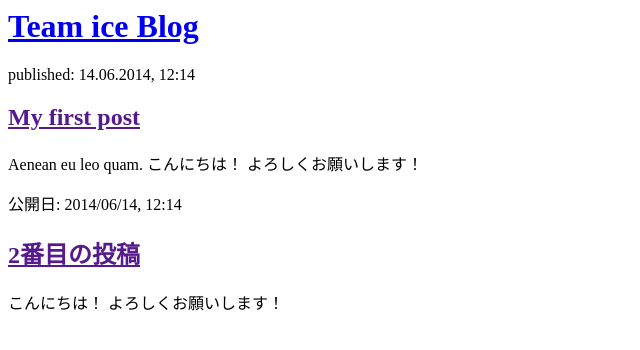
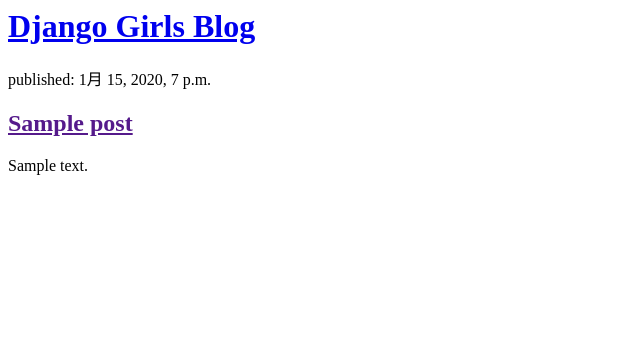
Before and after one commit to 4pro-team-ice/our-first-app, a Django app: page / in a window 1280 px wide. Shown: the top 350 px of the page, without its empty margins (0-640 px from the left). Run offline with Django 3.2, Linux system fonts and the light colour scheme; tables that the repository leaves empty hold one stand-in row (values such as "Sample post").

Commit message:
Modified templates to display posts from database.

```diff
--- a/tsuda/templates/tsuda/post_list.html
+++ b/tsuda/templates/tsuda/post_list.html
@@ -4,19 +4,15 @@
   </head>
   <body>
     <div>
-            <h1><a href="/">Team ice Blog</a></h1>
+      <h1><a href="/">Django Girls Blog</a></h1>
     </div>
 
+    {% for post in posts %}
     <div>
-            <p>published: 14.06.2014, 12:14</p>
-            <h2><a href="">My first post</a></h2>
-            <p>Aenean eu leo quam. こんにちは！ よろしくお願いします！ </p>
+      <p>published: {{ post.published_date }}</p>
+      <h2><a href="">{{ post.title }}</a></h2>
+      <p>{{ post.text|linebreaksbr }}</p>
     </div>
-
-        <div>
-            <p>公開日: 2014/06/14, 12:14</p>
-            <h2><a href="">2番目の投稿</a></h2>
-            <p> こんにちは！ よろしくお願いします！ </p>
-        </div>
+    {% endfor %}
   </body>
   </html>
--- a/tsuda/views.py
+++ b/tsuda/views.py
@@ -1,5 +1,7 @@
 from django.shortcuts import render
-
+from django.utils import timezone
+from .models import Post
 # Create your views here.
 def post_list(request):
-    return render(request, 'tsuda/post_list.html', {})
+    posts = Post.objects.filter(published_date__lte=timezone.now()).order_by('published_date')
+    return render(request, 'tsuda/post_list.html', {'posts': posts})
```
Lines whose indentation alone changed are shown as unchanged.
